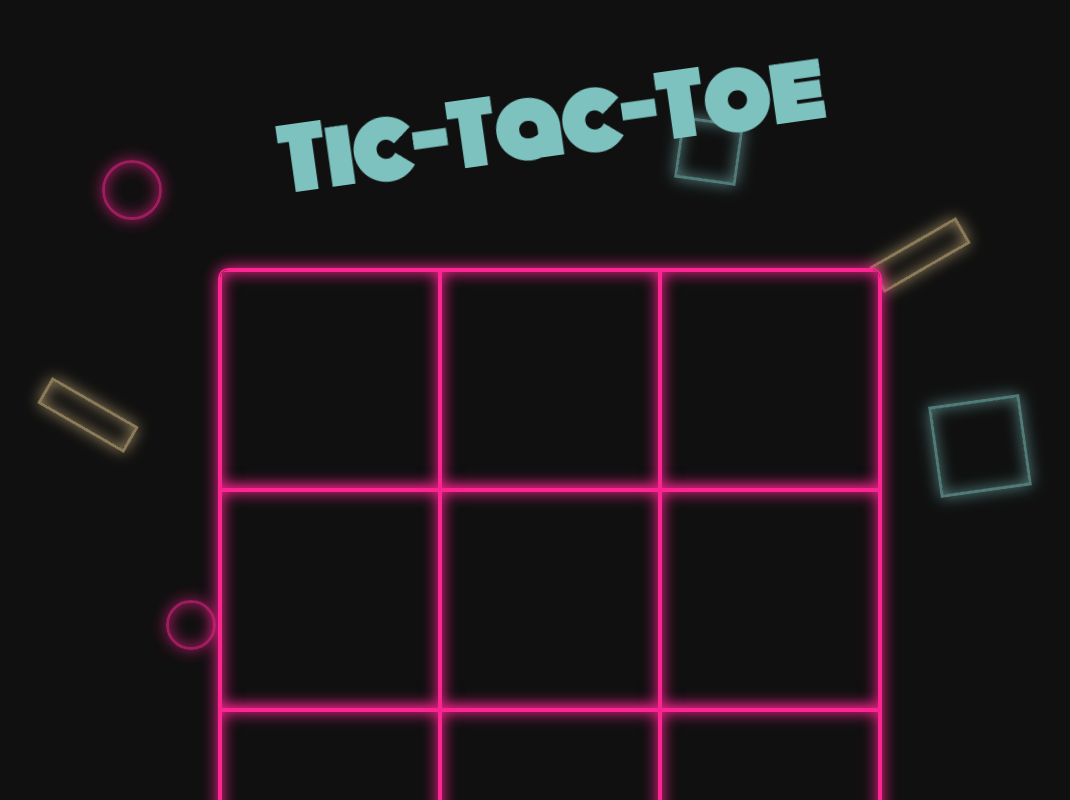
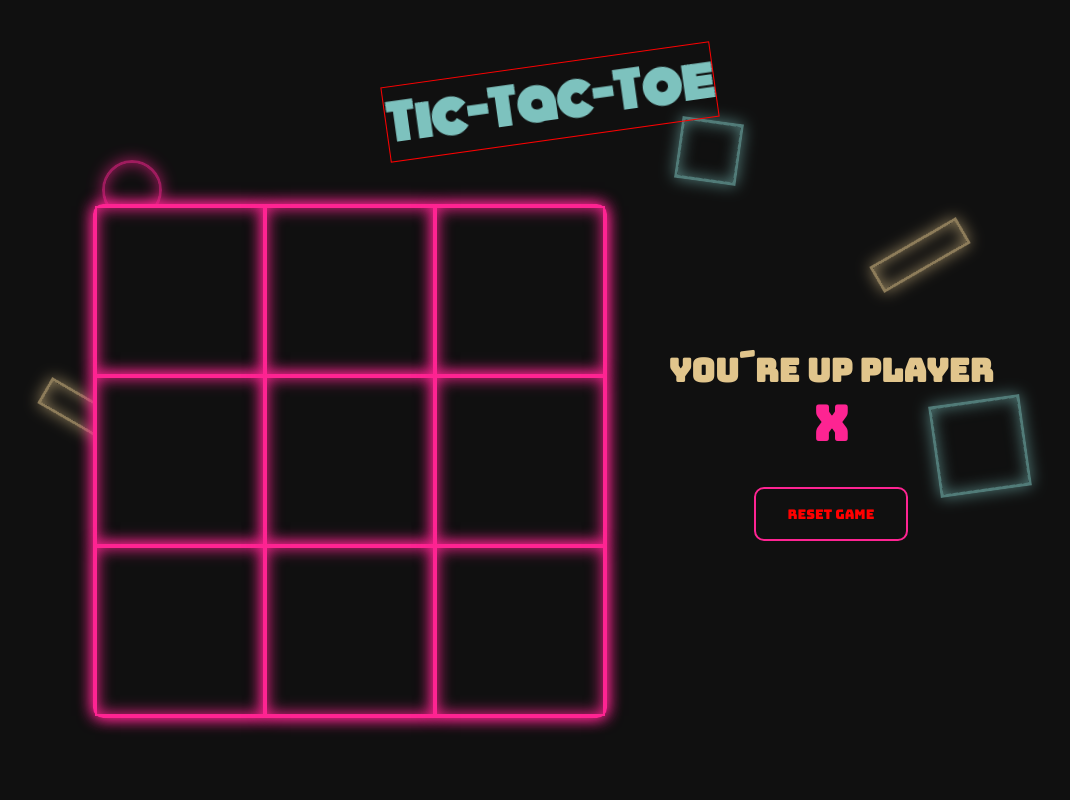
Before and after one commit to LadyLockheed/my-80s-tic-tac-toe, a React (Vite) app: page / in a window 1280 px wide. Shown: the top 800 px of the page, without its empty margins (90-1160 px from the left). Built offline with nearby package versions, Linux system fonts and the light colour scheme.

Commit message:
Changed a lot of styling

```diff
--- a/src/Components/TicTacToe.tsx
+++ b/src/Components/TicTacToe.tsx
@@ -87,17 +87,24 @@ const TicTacToe = () => {
         <h1 className='ticTacToe-headline'>Tic-Tac-Toe</h1>
       </div>
 
+      <div className='tictactoe-game'>
         <Board
           squareValues={squareValues}
           setSquareValues={setSquareValues}
           currentPlayer={currentPlayer}
-        setCurrentPlayer={setCurrentPlayer}/>
+          setCurrentPlayer={setCurrentPlayer}
+        />
+
+        <div className='tictactoe-status-reset'>
 
           {statusText()}
 
           <button className='reset-button' onClick={()=> resetGame()}>Reset game</button>
 
         </div>
+      </div>
+
+    </div>
 
   )
 }
--- a/src/Components/background.css
+++ b/src/Components/background.css
@@ -13,6 +13,7 @@
   position: absolute;
   border: 3px solid;
   opacity: 0.6;
+  z-index: 0;
 }
 
 /* Circle and square styles */
--- a/src/Components/board.css
+++ b/src/Components/board.css
@@ -2,13 +2,10 @@
 
 .board {
   display: grid;
-  justify-content: center;
-  align-content: center;
   grid-template-columns: repeat(3, auto);
   z-index:2;
   box-shadow: inset 0 0 1rem var(--dark-pink),
   0 0 1rem var(--dark-pink);
-  margin: auto;
   border-radius: 10px;
   border: 2px solid var(--dark-pink);
 }
@@ -20,8 +17,10 @@
   background-color: #101010;
   font-size: 5rem;
   padding: .5rem;
-  height: 200px;
-  width: 200px;
+  height: 150px;
+  width: 150px;
+  /* height: 100%;
+  width: 100%; */
   display: flex;
   justify-content:center;
   align-items: center;
@@ -30,7 +29,7 @@
   0 0 1rem var(--dark-pink);
 }
 
-@media screen and (max-width:896px) {
+@media screen and (max-width:1057px) {
   .square {
     height:90px;
     width:90px;
--- a/src/Components/tictactoe.css
+++ b/src/Components/tictactoe.css
@@ -3,6 +3,27 @@
  .tictactoe-content-wrapper {
   display: flex;
   flex-direction: column;
+  gap: 4rem;
+  align-items: center;
+}
+
+.tictactoe-game {
+  display: flex;
+  align-items: center;
+  gap: 3rem;
+}
+
+@media screen and (max-width:1057px) {
+  .tictactoe-game {
+    flex-direction: column;
+    gap: 2rem;
+  }
+}
+
+.tictactoe-status-reset{
+  display: flex;
+  flex-direction: column;
+  min-width: 22rem;
 }
 
 .ticTacToe-headline {
@@ -11,7 +32,6 @@
   color: #7dc2be;
   text-align: center;
   animation: slideFromRight 1s ease-in-out forwards, tilt 200ms ease-in 1.8s forwards;
-  margin: 4rem auto 5rem auto;
 }
 
 @keyframes slideFromRight {
@@ -37,10 +57,18 @@
   }
 }
 
-@media screen and (max-width:896px) {
+@media screen and (max-width:1057px) {
   .ticTacToe-headline {
     font-size:3rem;
     margin: 2rem auto 5rem auto
+  }
+}
+
+@media screen and (max-height:880px) {
+  .ticTacToe-headline {
+    font-size:3rem;
+    margin: unset;
+    border: 1px solid red;
   }
 }
 
@@ -48,7 +76,6 @@
   font-family: var(--secondary-font);
   font-size: 2rem;
   text-align: center;
-  margin-top: 3rem;
   color: var(--dark-yellow);
   z-index:1;
 }
--- a/src/index.css
+++ b/src/index.css
@@ -4,9 +4,9 @@
   box-sizing: border-box;
   margin:0;
   padding: 0;
-
-  overflow: hidden;
 }
 body {
   background-color: #101010;
+  width:100vw;
+  height:100vh;
 }
```
Lines whose indentation alone changed are shown as unchanged.
